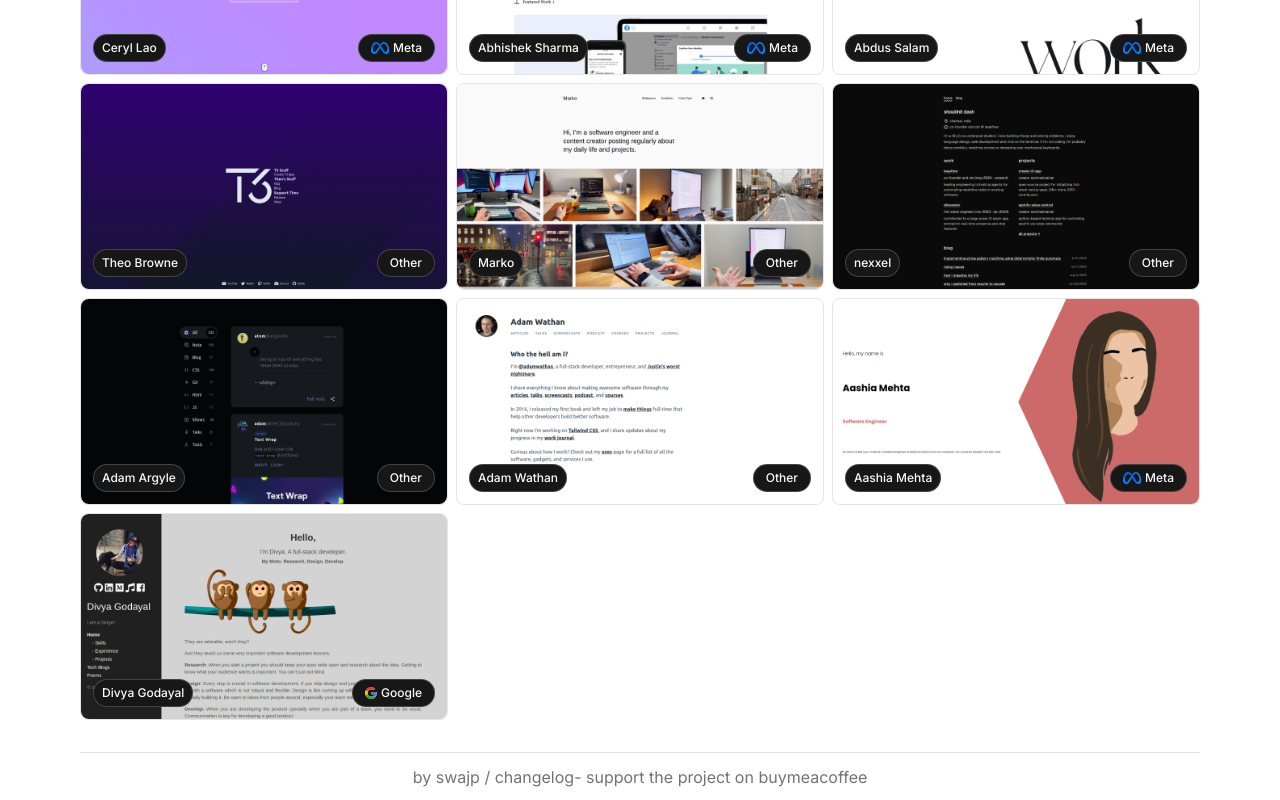
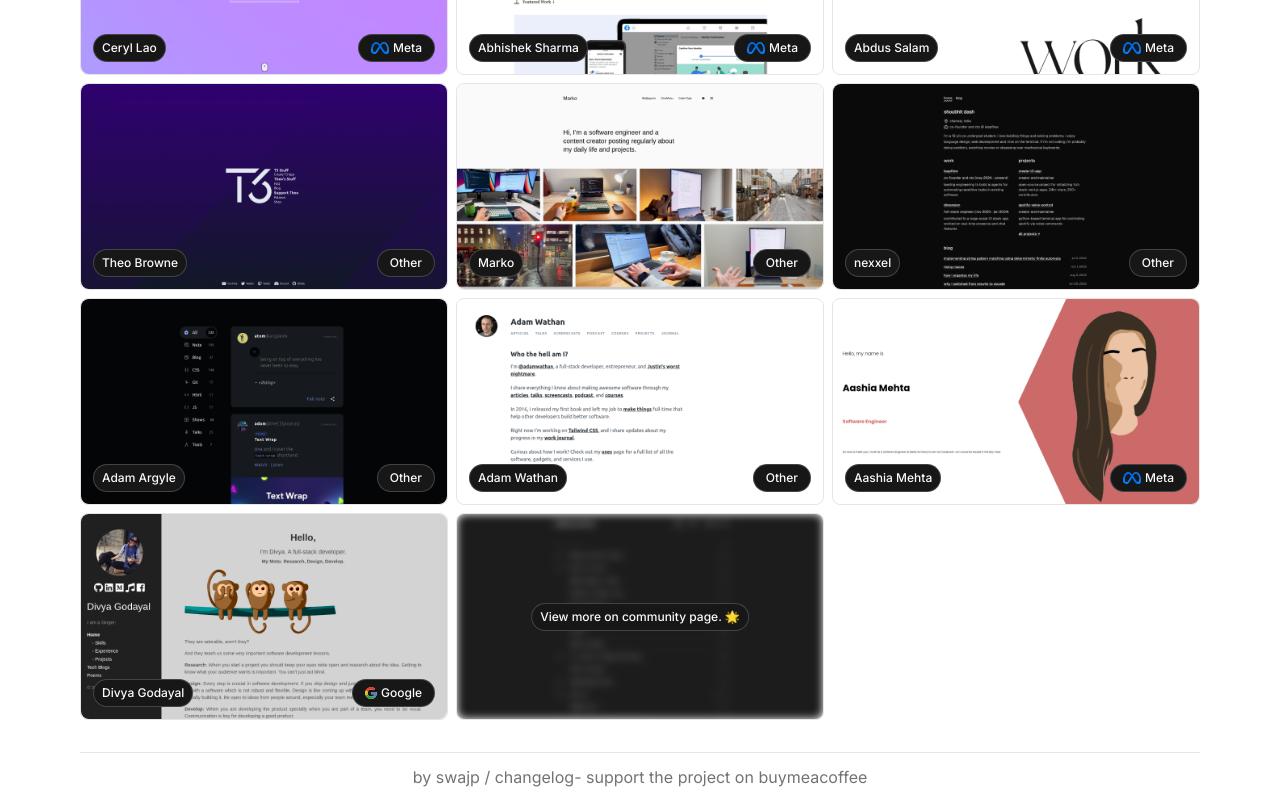
Before and after one commit to swajp/list-swajp.me, a Next.js app: page / in a window 1280 px wide. Shown: the part 3103-3903 px from the top of the page. Built offline with nearby package versions, Linux system fonts and the light colour scheme; no server answers.

Commit message:
added view other projects card

```diff
--- a/components/list.tsx
+++ b/components/list.tsx
@@ -3,6 +3,7 @@ import Link from "next/link"
 import { buttonVariants } from "./ui/button"
 import { Project } from "@/data"
 import { Category } from "@/app/(root)/page"
+import ViewOtherProjects from "./view-other-projects"
 
 interface ListProps {
     projects: Project[]
@@ -55,6 +56,7 @@ export default function List({ projects, categories, searchParams }: ListProps)
                         </div>
                     </Link>
                 ))}
+            <ViewOtherProjects />
         </div>
     )
 }
--- /dev/null
+++ b/components/view-other-projects.tsx
@@ -0,0 +1,28 @@
+import Link from "next/link"
+import { buttonVariants } from "./ui/button"
+import Image from "next/image"
+
+export default function ViewOtherProjects() {
+    return (
+        <Link href="/community" className="relative border rounded-lg overflow-hidden">
+            <Image
+                className="rounded-lg blur-sm "
+                quality={100}
+                src={"/guillermo.png"}
+                alt={"More projects"}
+                width={453}
+                height={254}
+            />
+            <div className="absolute top-1/2 left-1/2 transform -translate-x-1/2 -translate-y-1/2">
+                <div
+                    className={buttonVariants({
+                        variant: "default",
+                        className: "!rounded-full text-xs border border-secondary/20 gap-0.5 h-7 !px-2"
+                    })}
+                >
+                    View more on community page. 🌟
+                </div>
+            </div>
+        </Link>
+    )
+}
```
